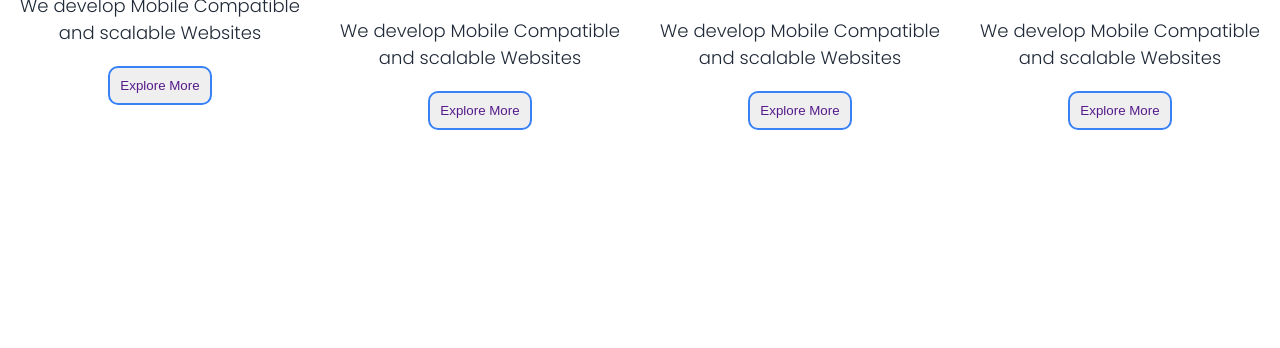
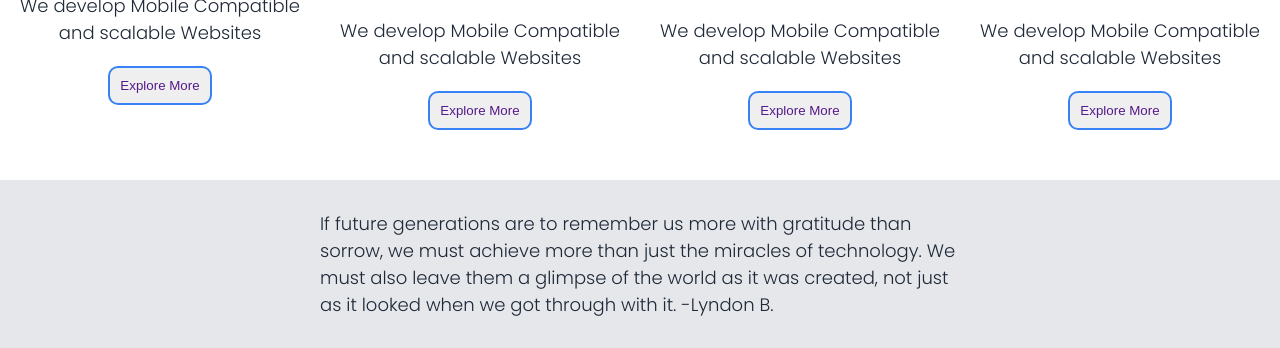
Before and after one commit to Kama95/DigiGen24, a plain HTML site: page index.html in a window 1280 px wide. Shown: the part 1106-1454 px from the top of the page. Before the commit the page ends 1286 px from the top, so only its background shows below. Drawn offline with Linux system fonts and the light colour scheme.

Commit message:
Add quote section and quote to page Add ackground color to quote section style text in quote move quote to center

```diff
--- a/index.html
+++ b/index.html
@@ -89,5 +89,14 @@
 
 </section>
 
+<section class="quoteSection">
+<div class="quote">
+    <p> If future generations are to remember us more with gratitude than sorrow, we must achieve more than just the miracles of technology. We must also leave them a glimpse of the world as it was created, not just as it looked when we got through with it.
+
+        <span> -Lyndon B. </span> </p>
+</div>
+
+</section>
+
 </body>
 </html>
--- a/style.css
+++ b/style.css
@@ -139,3 +139,15 @@ padding: 10px;}
 .card1 button:hover{
     background-color: var(---Button);
 }
+
+.quote {
+    display: flex;
+    background-color: var(---Quote);
+    justify-content: center;
+    align-items: center;
+}
+.quote p{
+    color: var(---DarkBckrnd);
+    width: 50%;
+
+}
```
